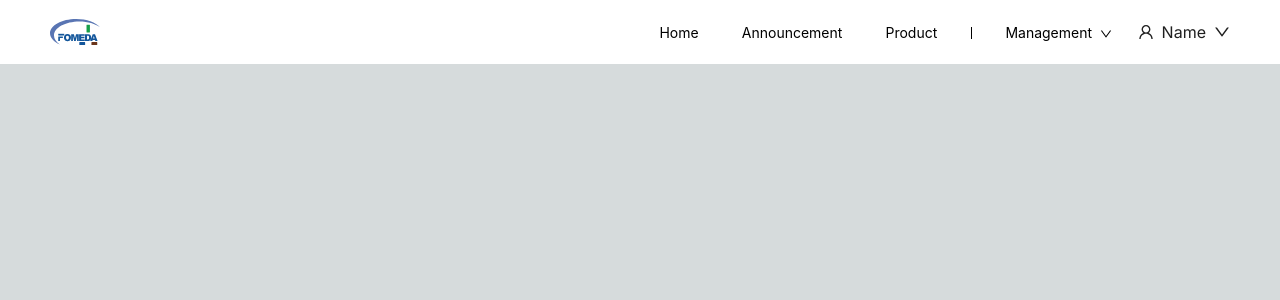
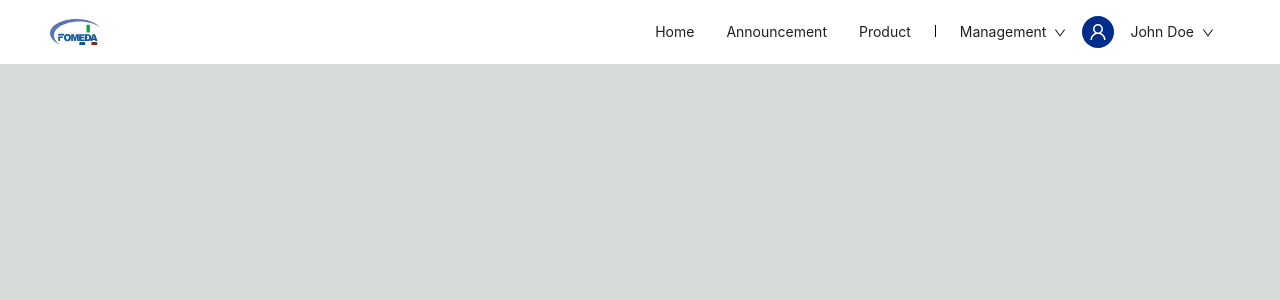
Before and after one commit to MoneyCheongJx/forked-fyp-fomeda-web, a Next.js app: page / in a window 1280 px wide. Shown: the top 300 px of the page. Built offline with nearby package versions, Linux system fonts and the light colour scheme.

Commit message:
refactor(header): Refactor the code for header component.

```diff
--- a/src/app/globals.css
+++ b/src/app/globals.css
@@ -6,6 +6,10 @@
   --foreground-rgb: 0, 0, 0;
   --background-start-rgb: 214, 219, 220;
   --background-end-rgb: 255, 255, 255;
+  --ant-primary-color: #002c8c;
+  --ant-primary-color-hover: #0958d9;
+  --ant-primary-color-active: #002c8c;
+  --ant-primary-color-outline: #001d66;
 }
 
 @media (prefers-color-scheme: dark) {
@@ -31,3 +35,39 @@ body {
     text-wrap: balance;
   }
 }
+
+.ant-btn-primary,
+.ant-btn-primary:focus{
+  background-color: var(--ant-primary-color);
+  border-color: var(--ant-primary-color);
+}
+
+.ant-btn-primary:hover {
+  background-color: var(--ant-primary-color-hover);
+  border-color: var(--ant-primary-color-hover);
+}
+
+.ant-btn-primary:active {
+  background-color: var(--ant-primary-color-active);
+  border-color: var(--ant-primary-color-active);
+}
+
+.ant-btn-primary.ant-btn-background-ghost {
+  color: var(--ant-primary-color);
+  border-color: var(--ant-primary-color);
+}
+
+.ant-btn-primary.ant-btn-background-ghost:hover,
+.ant-btn-primary.ant-btn-background-ghost:focus {
+  color: var(--ant-primary-color-hover);
+  border-color: var(--ant-primary-color-hover);
+}
+
+.ant-btn-primary.ant-btn-background-ghost:active {
+  color: var(--ant-primary-color-active);
+  border-color: var(--ant-primary-color-active);
+}
+
+.ant-badge-status-processing {
+  background-color: var(--ant-primary-color);
+}
--- a/src/components/navigationBar/NavigationBar.tsx
+++ b/src/components/navigationBar/NavigationBar.tsx
@@ -1,96 +1,18 @@
 import React from "react";
-import { Image, Button, Dropdown, Space, Divider } from "antd";
-import { DownOutlined, UserOutlined } from "@ant-design/icons";
-import type { MenuProps } from "antd";
-import "../../styles/PrimaryButton.css"
-import "../../styles/Divider.css"
+import {Image, Button, Dropdown, Divider, Avatar, Row} from "antd";
+import {DownOutlined, UserOutlined} from "@ant-design/icons";
+import "../../styles/header.component.css"
+import {MenuProps} from "antd/lib";
+import {Header} from "antd/es/layout/layout";
+import {
+    HEADER_MANAGEMENT_DROPDOWN_LIST_CONSTANTS, HEADER_USER_DROPDOWN_CONSTANTS
+} from "@/utils/header.constants";
 
-import { Header } from "antd/es/layout/layout";
-
-const items: MenuProps["items"] = [
-  {
-    key: "1",
-    label: (
-      <a
-        target="_blank"
-        rel="noopener noreferrer"
-        href="https://www.antgroup.com"
-      >
-        Product Management
-      </a>
-    ),
-  },
-  {
-    key: "2",
-    label: (
-      <a
-        target="_blank"
-        rel="noopener noreferrer"
-        href="https://www.aliyun.com"
-      >
-        Product Category Management
-      </a>
-    ),
-  },
-  {
-    key: "3",
-    label: (
-      <a target="_blank" rel="noopener noreferrer">
-        Product Verification
-      </a>
-    ),
-  },
-  {
-    key: "4",
-    label: (
-      <a target="_blank" rel="noopener noreferrer">
-        Report Management
-      </a>
-    ),
-  },
-  {
-    key: "5",
-    label: (
-      <a target="_blank" rel="noopener noreferrer">
-        Suppliers Management
-      </a>
-    ),
-  },
-  {
-    key: "6",
-    label: (
-      <a target="_blank" rel="noopener noreferrer">
-        Admins Management
-      </a>
-    ),
-  },
-  {
-    key: "7",
-    label: (
-      <a target="_blank" rel="noopener noreferrer">
-        Role Management
-      </a>
-    ),
-  },
-  {
-    key: "8",
-    label: (
-      <a target="_blank" rel="noopener noreferrer">
-        Announcement Management
-      </a>
-    ),
-  },
-  {
-    key: "9",
-    label: (
-      <a target="_blank" rel="noopener noreferrer">
-        Content Management
-      </a>
-    ),
-  },
-];
+const MANAGEMENT_DROPDOWN_LIST: MenuProps["items"] = HEADER_MANAGEMENT_DROPDOWN_LIST_CONSTANTS;
+const PROFILE_DROPDOWN_LIST: MenuProps["items"] = HEADER_USER_DROPDOWN_CONSTANTS;
 
 const NavigationBar = () => {
+
     return (
         <Header
             style={{
@@ -106,25 +28,27 @@ const NavigationBar = () => {
                 preview={false}
                 width={50}
                 src="/logoFomeda.svg"
+                alt="fomeda-logo"
             />
-      <Space>
-        <Button className="primary-button">Home</Button>
-        <Button className="primary-button">Announcement</Button>
-        <Button className="primary-button">Product</Button>
-        <Divider className="divider" type="vertical" />
-        <Dropdown menu={{ items }} arrow>
-          <Button className="primary-button" icon={<DownOutlined />} iconPosition="end">
+            <Row style={{alignItems: "center"}}>
+                <Button type="text" className="nav-button">Home</Button>
+                <Button type="text" className="nav-button">Announcement</Button>
+                <Button type="text" className="nav-button">Product</Button>
+                <Divider className="divider" type="vertical"/>
+                <Dropdown menu={{items: MANAGEMENT_DROPDOWN_LIST}}>
+                    <Button type="text" icon={<DownOutlined/>} iconPosition="end">
                         Management
                     </Button>
                 </Dropdown>
-        <Dropdown menu={{ items }}>
-          <Space>
-            <UserOutlined />
-            Name
-            <DownOutlined />
-          </Space>
+                <Row>
+                    <Avatar icon={<UserOutlined/>} className="nav-avatar"/>
+                    <Dropdown menu={{items: PROFILE_DROPDOWN_LIST}}>
+                        <Button type="text" icon={<DownOutlined/>} iconPosition="end">
+                            John Doe
+                        </Button>
                     </Dropdown>
-      </Space>
+                </Row>
+            </Row>
         </Header>
     );
 };
--- a/src/styles/Divider.css
+++ /dev/null
@@ -1,3 +0,0 @@
-.divider {
-    background-color: black;
-}
--- a/src/styles/PrimaryButton.css
+++ /dev/null
@@ -1,14 +0,0 @@
-.primary-button {
-  background-color: transparent;
-  color: black;
-  border: none;
-  -webkit-box-shadow: none;
-  margin: 0.2vw;
-}
-
-.primary-button:hover {
-  background-color: red;
-  color: rgb(0, 0, 0);
-  border: none;
-  margin: 0.2vw;
-}
--- /dev/null
+++ b/src/styles/header.component.css
@@ -0,0 +1,18 @@
+.nav-button{}
+.nav-button:hover {
+  background-color: var(--ant-primary-color-hover) !important;
+  color: white !important;
+}
+
+.nav-button:focus {
+  background-color: var(--ant-primary-color-active);
+  color: white;
+}
+
+.nav-avatar {
+  background-color: var(--ant-primary-color);
+}
+
+.divider {
+  background-color: black;
+}
--- /dev/null
+++ b/src/utils/header.constants.ts
@@ -0,0 +1,16 @@
+export const HEADER_MANAGEMENT_DROPDOWN_LIST_CONSTANTS = [
+    {key: "product_management", label: "Product Management"},
+    {key: "product_category_management", label: "Product Category Management"},
+    {key: "product_verification", label: "Product Verification"},
+    {key: "report_management", label: "Report Management"},
+    {key: "supplier_management", label: "Supplier Management"},
+    {key: "administrator_management", label: "Administrator Management"},
+    {key: "role_management", label: "Role Management"},
+    {key: "announcement_management", label: "Announcement Management"},
+    {key: "content_management", label: "Content Management"},
+]
+
+export const HEADER_USER_DROPDOWN_CONSTANTS = [
+    {key: "logout", label: "Logout"},
+    {key: "manage_profile", label: "Manage Profile"},
+]
```
Lines whose indentation alone changed are shown as unchanged.
